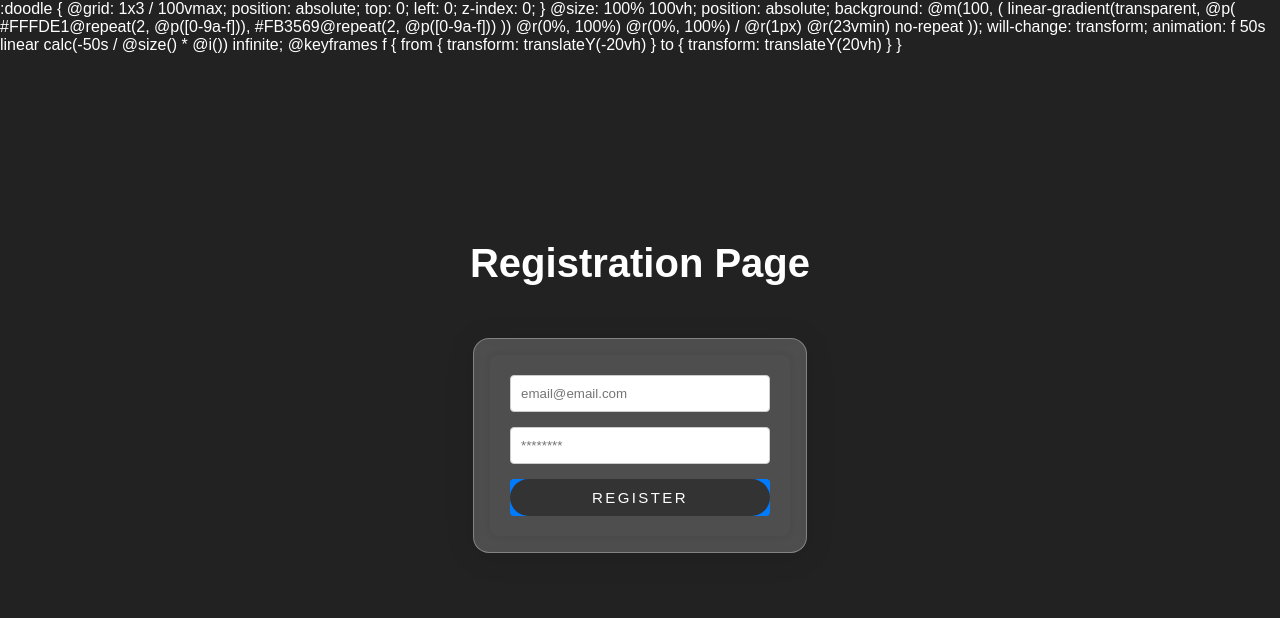
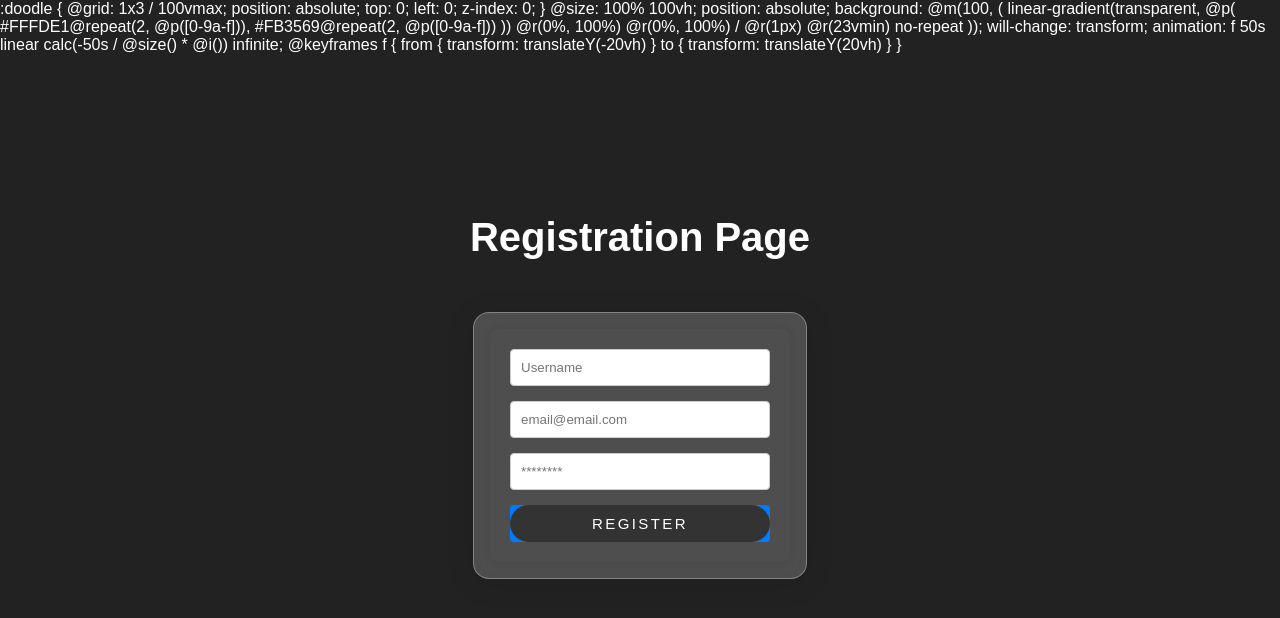
Before and after one commit to VinnieTeix/Tman-mirror, a Vue app in the folder front/: page /register in a window 1280 px wide. Shown: the top 618 px of the page. Built offline with nearby package versions, Linux system fonts and the light colour scheme.

Commit message:
Fix: username in register

```diff
--- a/front/src/pages/auth/register/UserRegistration.vue
+++ b/front/src/pages/auth/register/UserRegistration.vue
@@ -3,6 +3,9 @@
     <h1>Registration Page</h1>
     <base-card>
       <form @submit.prevent>
+        <div class="input-group">
+          <input type="text" v-model="username" placeholder="Username" required>
+        </div>
         <div class="input-group">
           <input type="email" v-model="email" placeholder="email@email.com">
         </div>
@@ -16,13 +19,14 @@
 </template>
 <script>
 
+import { useGlobalStore } from "@/store/store.js";
 import axios from 'axios';
-import {useGlobalStore} from "@/store/store.js";
 
 export default {
   name: 'register',
   data() {
     return {
+      username: '',
       password: '',
       email: ''
     }
@@ -30,7 +34,8 @@ export default {
   methods: {
     postUser() {
       const store = useGlobalStore();
-        console.log("Method called")
+      console.log("Method called");
+
       axios.post("http://localhost:4000/api/users", {
         user: {
           username: this.username,
@@ -38,10 +43,16 @@ export default {
           password: this.password
         }
       })
-        store.setUserID(this.user.username);
-            console.log(this.username, this.email, this.password)
-            this.$router.push('/chartmanager')
+        .then(response => {
+          store.setUserID(this.username);
+          console.log(this.username, this.email, this.password);
+          this.$router.push('/chartmanager');
+        })
+        .catch(error => {
+          console.error("Error during registration:", error);
+        });
     }
+
   },
 }
 </script>
@@ -51,6 +62,7 @@ h1 {
   margin-bottom: 20px;
   text-align: center;
 }
+
 .login-container {
   display: flex;
   flex-direction: column;
@@ -72,6 +84,7 @@ h2 {
   margin-bottom: 20px;
   text-align: center;
 }
+
 .input-group {
   display: grid;
   margin-bottom: 15px;
@@ -117,7 +130,8 @@ input {
   text-decoration: none;
   padding: 10px;
   margin-top: 1em;
-  background-color: #542ded; /* Primary color */
+  background-color: #542ded;
+  /* Primary color */
   color: white;
   font-size: 15px;
   border: none;
```
Lines whose indentation alone changed are shown as unchanged.
